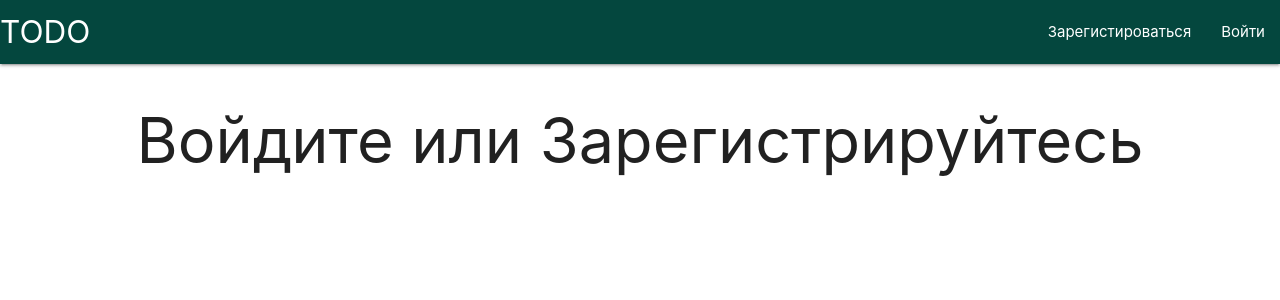
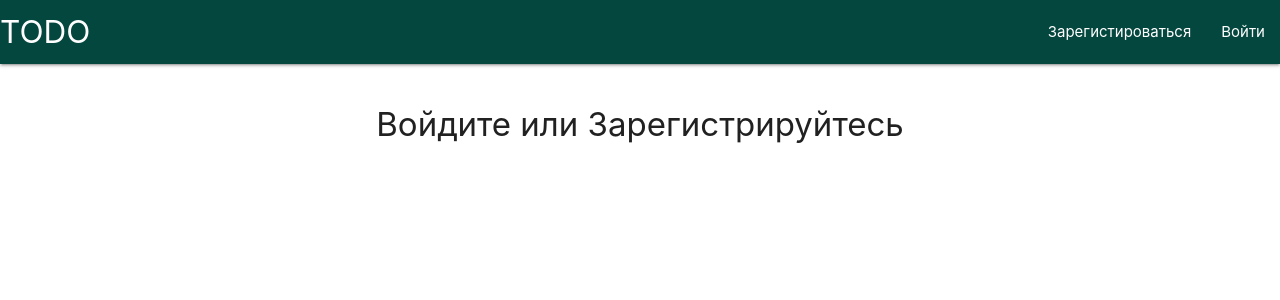
Before and after one commit to TimurPopovich/todolist, a React (Create React App) app in the folder frontend/: page / in a window 1280 px wide. Shown: the top 300 px of the page. Built offline with nearby package versions, Linux system fonts and the light colour scheme; no server answers.

Commit message:
'fixmain'

```diff
--- a/frontend/src/App.css
+++ b/frontend/src/App.css
@@ -1,5 +1,8 @@
 .input-field {
   text-align: center;
+}
+h1{
+  font-size: 2.2rem !important;
 }
 
 .App-logo {
```
Also changed, not shown: 6 other files (tests, documents, lock files or other folders).
